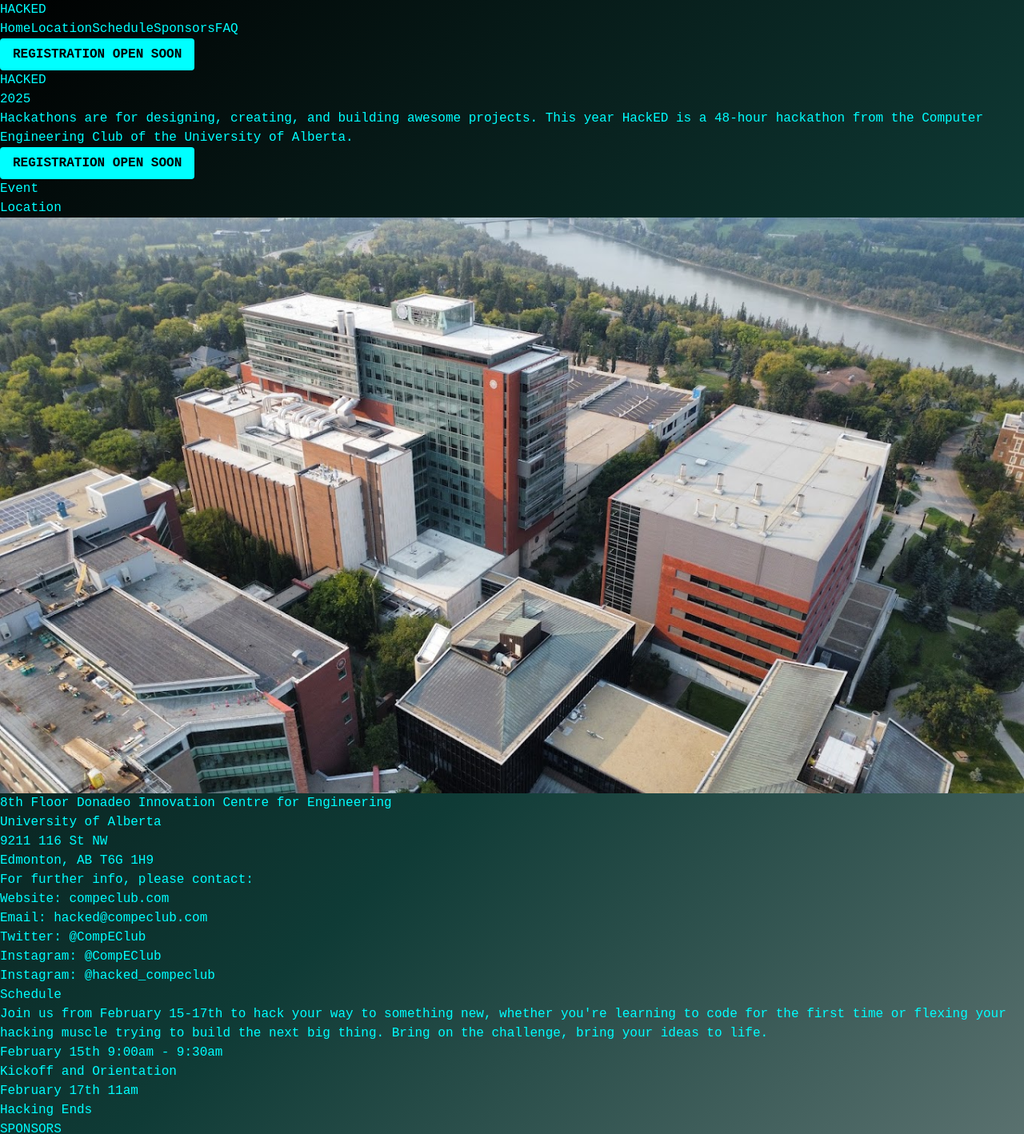
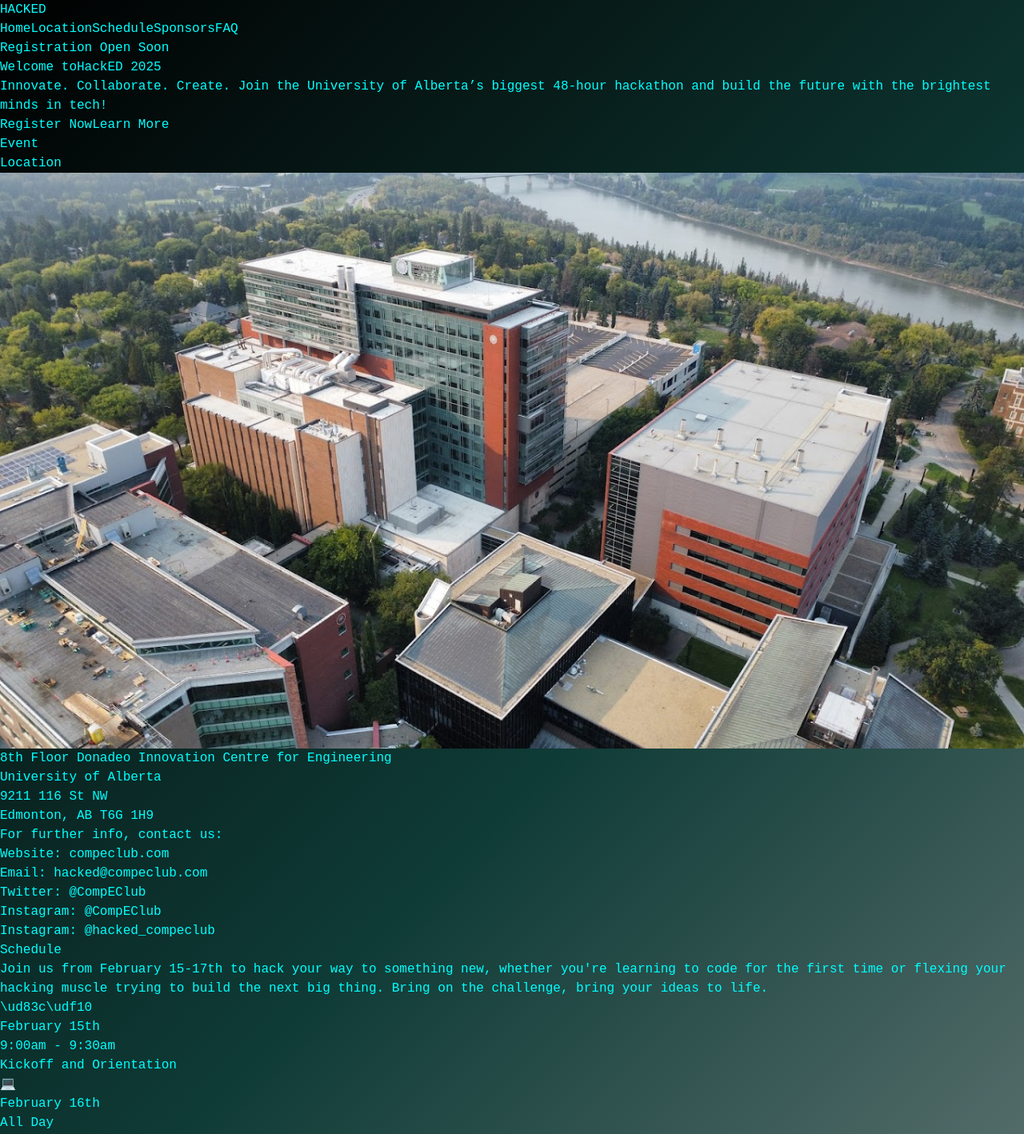
Before and after one commit to UAlbertaCompEClub/HackEDBACKUP, a React (Vite) app: page / in a window 1280 px wide. Shown: the top 1418 px of the page at 80% size. Built offline with nearby package versions, Linux system fonts and the light colour scheme.

Commit message:
added changes

```diff
--- a/src/App.jsx
+++ b/src/App.jsx
@@ -1,19 +1,26 @@
 import React from 'react';
 import { Header, Hero, Info, Schedule, Sponsors, Prizes, Register, Footer, Faq } from './componenets';
 
-
 function App() {
   return (
-    <div className="App">
+    <div className="App bg-gray-900 text-white">
       <Header />
+      <div className="bg-gradient-to-br from-pink-500 via-purple-500 to-blue-500 h-1"></div>
       <Hero />
+      <div className="bg-gradient-to-br from-pink-500 via-purple-500 to-blue-500 h-1"></div>
       <Info />
+      <div className="bg-gradient-to-br from-pink-500 via-purple-500 to-blue-500 h-1"></div>
       <Schedule />
+      <div className="bg-gradient-to-br from-pink-500 via-purple-500 to-blue-500 h-1"></div>
       <Sponsors />
+      <div className="bg-gradient-to-br from-pink-500 via-purple-500 to-blue-500 h-1"></div>
       <Faq />
+      <div className="bg-gradient-to-br from-pink-500 via-purple-500 to-blue-500 h-1"></div>
       <Footer />
     </div>
   );
 }
 
+
+
 export default App;
--- a/src/componenets/Header.jsx
+++ b/src/componenets/Header.jsx
@@ -1,27 +1,54 @@
-import React from 'react';
+import React from "react";
 
 const Header = () => {
   const handleSmoothScroll = (e, targetId) => {
     e.preventDefault();
     document.querySelector(targetId).scrollIntoView({
-      behavior: 'smooth'
+      behavior: "smooth",
     });
   };
+
   return (
-    <header id="header" className="bg-transparent text-cyan-600 p-4 flex flex-col md:flex-row justify-between items-center">
-      <h1 className="text-2xl font-bold">HACKED</h1>
-      <nav className="space-x-4 mt-2 md:mt-0">
-        <a href="#header" className="hover:text-cyan-100" onClick={(e) => handleSmoothScroll(e, '#header')}>Home</a>
-        <a href="#info" className="hover:text-cyan-300" onClick={(e) => handleSmoothScroll(e, '#info')}>Location</a>
-        <a href="#schedule" className="hover:text-cyan-300" onClick={(e) => handleSmoothScroll(e, '#schedule')}>Schedule</a>
-        <a href="#sponsors" className="hover:text-cyan-300" onClick={(e) => handleSmoothScroll(e, '#sponsors')}>Sponsors</a>
-        <a href="#faq" className="hover:text-cyan-300" onClick={(e) => handleSmoothScroll(e, '#faq')}>FAQ</a>
+    <header
+      id="header"
+      className="bg-gradient-to-r from-gray-900 via-black to-gray-900 text-white p-4 flex flex-col md:flex-row justify-between items-center shadow-lg"
+    >
+      {/* Logo */}
+      <h1 className="text-3xl font-extrabold tracking-widest">
+        <span className="text-transparent bg-clip-text bg-gradient-to-r from-pink-500 via-purple-500 to-blue-500">
+          HACKED
+        </span>
+      </h1>
+
+      {/* Navigation Links */}
+      <nav className="mt-4 md:mt-0 flex space-x-6">
+        {[
+          { label: "Home", id: "#header" },
+          { label: "Location", id: "#info" },
+          { label: "Schedule", id: "#schedule" },
+          { label: "Sponsors", id: "#sponsors" },
+          { label: "FAQ", id: "#faq" },
+        ].map((item) => (
+          <a
+            key={item.id}
+            href={item.id}
+            onClick={(e) => handleSmoothScroll(e, item.id)}
+            className="text-lg font-medium text-gray-300 hover:text-white transition duration-300"
+          >
+            {item.label}
+          </a>
+        ))}
       </nav>
-      <button className="bg-cyan-500 px-4 py-2 rounded hover:bg-cyan-600 mt-2 md:mt-0">
-{/*       <a className="bg-cyan- px-4 py-2 rounded hover:bg-cyan-600 mt-2 md:mt-0" href="https://docs.google.com/forms/d/e/1FAIpQLSewv6xgpW_XlPPJ5bN2yMBpyniYIsH_ouZE1RlgKKe6EN2tIg/viewform" > */}
-      REGISTRATION OPEN SOON
-{/*       </a>       */}
-      </button>
+
+      {/* CTA Button */}
+      <div className="mt-4 md:mt-0">
+        <a
+          // href="https://docs.google.com/forms/d/e/1FAIpQLSewv6xgpW_XlPPJ5bN2yMBpyniYIsH_ouZE1RlgKKe6EN2tIg/viewform"
+          className="inline-block bg-gradient-to-r from-pink-500 via-purple-500 to-blue-500 px-6 py-2 text-lg font-bold text-white rounded-full shadow-lg hover:scale-105 transform transition-transform"
+        >
+          Registration Open Soon
+        </a>
+      </div>
     </header>
   );
 };
--- a/src/componenets/Hero.jsx
+++ b/src/componenets/Hero.jsx
@@ -2,23 +2,40 @@ import React from 'react';
 
 const Hero = () => {
   return (
-    <section className="bg-gray-900 py-24">
-      <div className="container mx-auto text-center">
-        <h2 className="text-5xl font-bold mb-4">
-          HACKED
-          <br />
-          <span className="text-pink-500">2025</span>
-          <br />
-        </h2>
-        <p className="text-lg mb-8">
-        Hackathons are for designing, creating, and building awesome projects. This year HackED is a 48-hour hackathon from the Computer Engineering Club of the University of Alberta.
+    <section className="relative bg-gradient-to-r from-gray-900 via-black to-gray-900 py-24 overflow-hidden">
+      {/* Animated background */}
+      <div className="absolute inset-0 z-0 bg-gradient-to-br from-pink-500 via-purple-600 to-blue-500 opacity-20 animate-pulse"></div>
+      <div className="absolute inset-0 z-0 bg-noise opacity-10"></div>
 
+      <div className="relative z-10 container mx-auto text-center px-4 sm:px-6 lg:px-8">
+        {/* Title */}
+        <h1 className="text-6xl md:text-7xl font-extrabold leading-tight text-white">
+          <span className="block">Welcome to</span>
+          <span className="text-transparent bg-clip-text bg-gradient-to-r from-pink-500 via-purple-500 to-blue-500">
+            HackED 2025
+          </span>
+        </h1>
+
+        {/* Subtitle */}
+        <p className="text-xl md:text-2xl mt-6 text-gray-300">
+          Innovate. Collaborate. Create. Join the University of Alberta’s biggest 48-hour hackathon and build the future with the brightest minds in tech!
         </p>
-        <button className="bg-pink-500 hover:bg-pink-600 text-white font-bold py-2 px-4 rounded-full">
-{/*         <a href="https://docs.google.com/forms/d/e/1FAIpQLSewv6xgpW_XlPPJ5bN2yMBpyniYIsH_ouZE1RlgKKe6EN2tIg/viewform" className="bg-pink-500 hover:bg-pink-600 text-white font-bold py-2 px-4 rounded-full"> */}
-  REGISTRATION OPEN SOON
-{/*         </a> */}
-        </button>
+
+        {/* Call-to-action */}
+        <div className="mt-8 flex flex-col sm:flex-row justify-center space-y-4 sm:space-y-0 sm:space-x-4">
+          <a
+            // href="https://docs.google.com/forms/d/e/1FAIpQLSewv6xgpW_XlPPJ5bN2yMBpyniYIsH_ouZE1RlgKKe6EN2tIg/viewform"
+            className="inline-block px-8 py-4 text-lg font-bold text-white bg-pink-500 hover:bg-pink-600 rounded-full shadow-lg transition-transform transform hover:scale-105"
+          >
+            Register Now
+          </a>
+          <a
+            href="#learn-more"
+            className="inline-block px-8 py-4 text-lg font-bold text-pink-500 border-2 border-pink-500 hover:bg-pink-500 hover:text-white rounded-full shadow-lg transition-transform transform hover:scale-105"
+          >
+            Learn More
+          </a>
+        </div>
       </div>
     </section>
   );
--- a/src/componenets/Info.jsx
+++ b/src/componenets/Info.jsx
@@ -3,75 +3,100 @@ import { dice } from '../assets';
 
 const Info = () => {
   return (
-    <section id='info' className="bg-gray-800 py-24">
-      <div className="container mx-auto text-center px-4">
-        <h2 className="text-5xl font-extrabold mb-8 ">
+    <section
+      id="info"
+      className="relative bg-gray-900 py-24 overflow-hidden"
+    >
+      {/* Background decorations */}
+      <div className="absolute inset-0">
+        <div
+          className="bg-gradient-to-br from-pink-500 via-purple-500 to-blue-500 opacity-30 blur-2xl rounded-full w-96 h-96 animate-pulse"
+          style={{
+            top: `${Math.random() * 100}px`,
+            left: `${Math.random() * 100}px`,
+          }}
+        ></div>
+        <div
+          className="bg-gradient-to-br from-blue-500 via-purple-500 to-pink-500 opacity-30 blur-2xl rounded-full w-96 h-96 animate-pulse"
+          style={{
+            bottom: `${Math.random() * 100}px`,
+            left: `${Math.random() * 100}px`,
+          }}
+        ></div>
+      </div>
+
+
+      <div className="relative container mx-auto text-center px-6">
+        <h2 className="text-6xl font-extrabold text-white mb-10 drop-shadow-lg">
           Event
           <br />
-          <span className="text-pink-500">Location</span>
+          <span className="text-transparent bg-clip-text bg-gradient-to-r from-pink-500 via-purple-500 to-blue-500"          >Location</span>
         </h2>
-        <div className="bg-gray-900 rounded-xl shadow-lg p-6 w-full md:w-2/3 lg:w-1/2 xl:w-1/3 mx-auto transform transition duration-500 hover:scale-105">
+
+        {/* Location Details Card */}
+        <div className="bg-gray-800 bg-opacity-90 rounded-xl shadow-2xl p-8 w-full md:w-2/3 lg:w-1/2 xl:w-1/3 mx-auto transform transition duration-500 hover:scale-105 hover:shadow-lg">
           <img
             src={dice}
             alt="DICE"
-            className="w-full h-auto rounded-lg object-cover mb-4"
+            className="w-full h-48 rounded-lg object-cover mb-6 shadow-md"
           />
           <div className="text-white">
-            <p className="text-xl font-semibold mb-2">
+            <p className="text-2xl font-bold mb-3">
               8th Floor Donadeo Innovation Centre for Engineering
             </p>
-            <p className="text-lg font-medium">University of Alberta</p>
-            <p className="mt-1">9211 116 St NW</p>
-            <p>Edmonton, AB T6G 1H9</p>
+            <p className="text-lg font-medium mb-1">University of Alberta</p>
+            <p className="text-sm">9211 116 St NW</p>
+            <p className="text-sm">Edmonton, AB T6G 1H9</p>
           </div>
         </div>
 
-        <div className="bg-gray-900 rounded-xl shadow-lg p-6 w-full md:w-2/3 lg:w-1/2 xl:w-1/3 mx-auto mt-10 transform transition duration-500 hover:scale-105">
-          <h3 className="text-2xl font-bold text-white mb-4">
-            For further info, please contact:
+        {/* Contact Info Card */}
+        <div className="bg-gray-800 bg-opacity-90 rounded-xl shadow-2xl p-8 w-full md:w-2/3 lg:w-1/2 xl:w-1/3 mx-auto mt-8 transform transition duration-500 hover:scale-105 hover:shadow-lg">
+          <h3 className="text-transparent bg-clip-text bg-white">
+            For further info, contact us:
           </h3>
-          <div className="text-white text-left">
-            <p className="mb-2">
-              Website:{" "}
+          <div className="text-left text-white">
+            <p className="mb-3">
+              <span className="font-bold">Website: </span>
               <a
                 href="https://compeclub.com"
-                className="text-pink-500 hover:text-pink-400 transition-colors"
+                className="text-transparent bg-clip-text bg-gradient-to-r from-pink-500 via-purple-500 to-blue-500"
               >
                 compeclub.com
               </a>
             </p>
-            <p className="mb-2">
-              Email:{" "}
+            <p className="mb-3">
+              <span className="font-bold">Email: </span>
               <a
                 href="mailto:hacked@compeclub.com"
-                className="text-pink-500 hover:text-pink-400 transition-colors"
+                className="text-transparent bg-clip-text bg-gradient-to-r from-pink-500 via-purple-500 to-blue-500"
               >
                 hacked@compeclub.com
               </a>
             </p>
-            <p className="mb-2">
-              Twitter:{" "}
+            <p className="mb-3">
+              <span className="font-bold">Twitter: </span>
               <a
                 href="https://twitter.com/CompEClub"
-                className="text-pink-500 hover:text-pink-400 transition-colors"
+                className="text-transparent bg-clip-text bg-gradient-to-r from-pink-500 via-purple-500 to-blue-500"
               >
                 @CompEClub
               </a>
             </p>
-            <p className="mb-2">
-              Instagram:{" "}
+            <p className="mb-3">
+              <span className="font-bold">Instagram: </span>
               <a
                 href="https://instagram.com/CompEClub"
-                className="text-pink-500 hover:text-pink-400 transition-colors"
+                className="text-transparent bg-clip-text bg-gradient-to-r from-pink-500 via-purple-500 to-blue-500"
               >
                 @CompEClub
               </a>
             </p>
-            <p>
-              Instagram:{" "}
+            <p className="mb-3">
+              <span className="font-bold">Instagram: </span>
               <a
                 href="https://instagram.com/hacked_compeclub"
-                className="text-pink-500 hover:text-pink-400 transition-colors"
+                className="text-transparent bg-clip-text bg-gradient-to-r from-pink-500 via-purple-500 to-blue-500"
               >
                 @hacked_compeclub
               </a>
--- a/src/componenets/Schedule.jsx
+++ b/src/componenets/Schedule.jsx
@@ -2,30 +2,54 @@ import React from 'react';
 
 const Schedule = () => {
   return (
-    <section id="schedule" className="bg-gray-900 py-24">
-      <div className="container mx-auto text-center">
-        <h2 className="text-4xl font-bold mb-4">
-          <span className="text-pink-500">Schedule</span>
+    <section id="schedule" className="relative bg-gray-900 py-24 overflow-hidden">
+      {/* Background decorations */}
+      <div className="absolute inset-0">
+        <div className="bg-gradient-to-br from-pink-500 via-purple-500 to-blue-500 opacity-30 blur-2xl rounded-full w-96 h-96 top-10 left-20 animate-pulse"></div>
+        <div className="bg-gradient-to-br from-blue-500 via-purple-500 to-pink-500 opacity-30 blur-2xl rounded-full w-96 h-96 bottom-10 right-20 animate-pulse"></div>
+      </div>
+
+      <div className="container relative mx-auto text-center">
+        <h2 className="text-5xl font-extrabold text-transparent bg-clip-text bg-gradient-to-r from-pink-500 via-purple-500 to-blue-500 mb-8">
+          Schedule
         </h2>
-        <p className="text-lg mb-8">
-        Join us from February 15-17th to hack your way to something new, whether you're learning to code for the first time or flexing your hacking muscle trying to build the next big thing. Bring on the challenge, bring your ideas to life.
+        <p className="text-lg text-gray-300 max-w-2xl mx-auto mb-12">
+          Join us from February 15-17th to hack your way to something new, whether you're learning to code for the first time or flexing your hacking muscle trying to build the next big thing. Bring on the challenge, bring your ideas to life.
+        </p>
 
-
-        </p>
-        <div className="grid grid-cols-1 md:grid-cols-3 gap-8 mt-8">
-        <ScheduleDay day="February 15th 9:00am - 9:30am " title="Kickoff and Orientation" />
-
-        <ScheduleDay day="February 17th 11am" title="Hacking Ends" />
+        <div className="grid grid-cols-1 md:grid-cols-3 gap-8">
+          <ScheduleDay
+            day="February 15th"
+            time="9:00am - 9:30am"
+            title="Kickoff and Orientation"
+            icon="\ud83c\udf10"
+          />
+          <ScheduleDay
+            day="February 16th"
+            time="All Day"
+            title="Workshops & Hacking"
+            icon="💻"
+          />
+          <ScheduleDay
+            day="February 17th"
+            time="11:00am"
+            title="Hacking Ends & Demos"
+            icon="\ud83c\udfa1"
+          />
         </div>
       </div>
     </section>
   );
 };
 
-const ScheduleDay = ({ day, title }) => {
+const ScheduleDay = ({ day, time, title, icon }) => {
   return (
-    <div className="bg-gray-700 rounded-lg shadow-md p-6 text-center">
-      <h3 className="text-xl font-bold mb-2">{day}</h3>
+    <div className="bg-gray-800 bg-opacity-80 backdrop-filter backdrop-blur-lg rounded-lg shadow-lg p-8 transform transition duration-500 hover:scale-105 hover:bg-gray-700">
+      <div className="text-6xl mb-4">{icon}</div>
+      <h3 className="text-2xl font-bold text-transparent bg-clip-text bg-gradient-to-r from-pink-500 via-purple-500 to-blue-500 mb-2">
+        {day}
+      </h3>
+      <p className="text-lg text-gray-300 font-medium mb-4">{time}</p>
       <p className="text-gray-400">{title}</p>
     </div>
   );
```
Also changed, not shown: src/componenets/Sponsors.jsx (+7 -7 lines).
